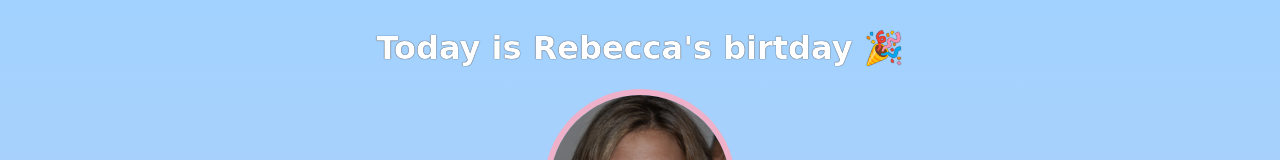
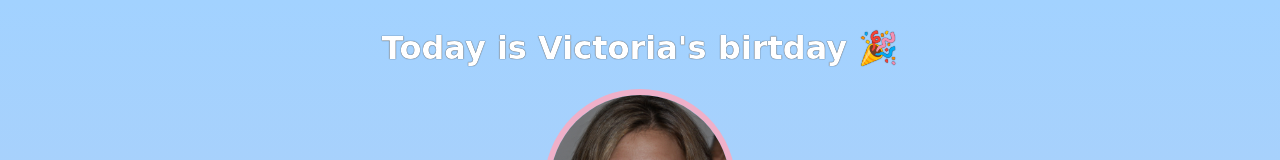
Before and after one commit to Bottari8/Birthday-gift-site-practice, a plain HTML site: page index.html in a window 1280 px wide. Shown: the top 160 px of the page. Drawn offline with Linux system fonts and the light colour scheme; a web font is replaced by a local one.

Commit message:
Change the name to Victoria

```diff
--- a/index.html
+++ b/index.html
@@ -14,7 +14,7 @@
 <body>
 
     <div id="header">
-        <h1>Today is Rebecca's birtday 🎉</h1>
+        <h1>Today is Victoria's birtday 🎉</h1>
         <img src="images/avatar-1.jpg" alt="Rebecca smiling at the camera" id="rebecca-img">
         <h2 id="bday-age">24 years old</h2>
         <h4 id="bday-date">03.05.2023</h4>
```
